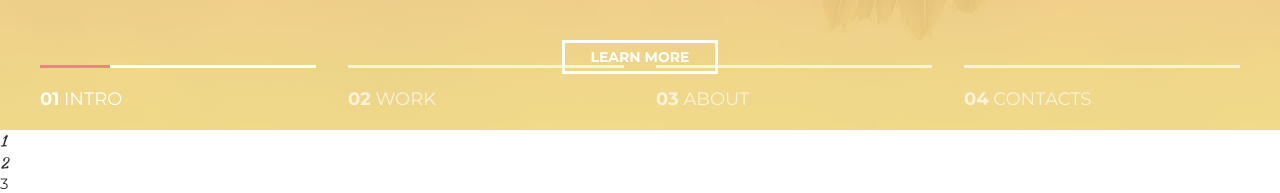
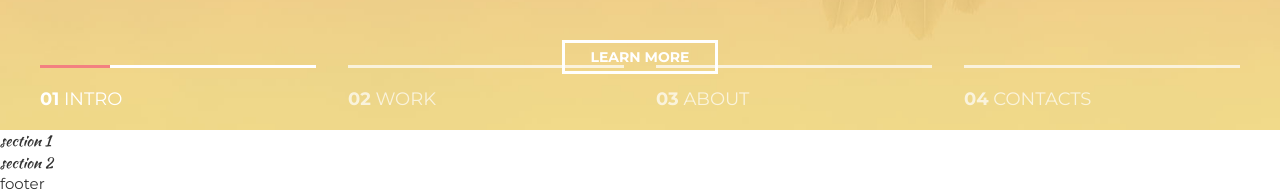
Before and after one commit to GrigoriyLomtev/MoGo-page, a plain HTML site: page index.html in a window 1280 px wide. Shown: the part 670-863 px from the top of the page. Drawn offline with Linux system fonts and the light colour scheme.

Commit message:
add tag discription

```diff
--- a/index.html
+++ b/index.html
@@ -41,8 +41,8 @@
         </div>
       </div>
     </header>
-    <section>1</section>
-    <section>2</section>
-    <footer>3</footer>
+    <section>section 1</section>
+    <section>section 2</section>
+    <footer>footer</footer>
   </body>
 </html>
```
